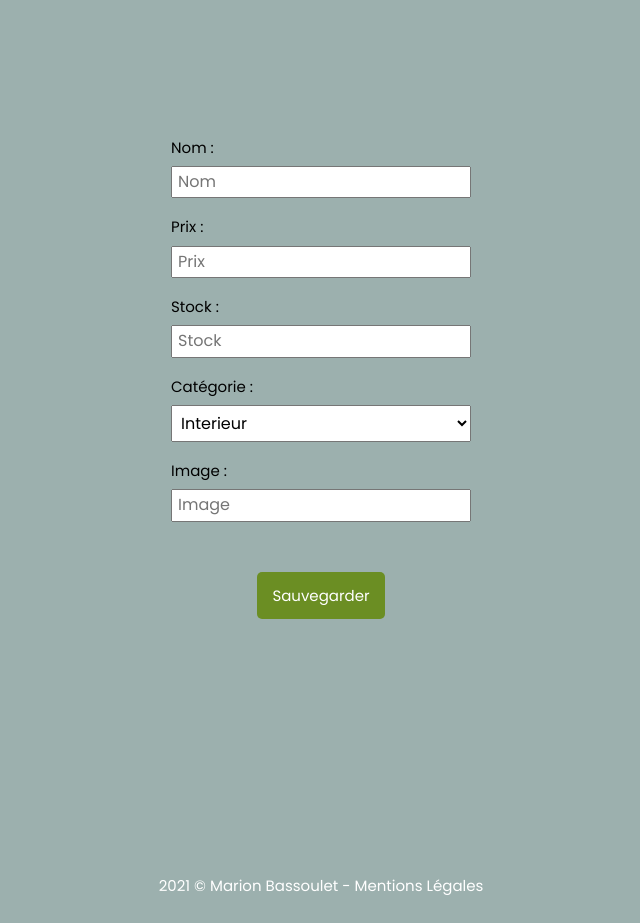
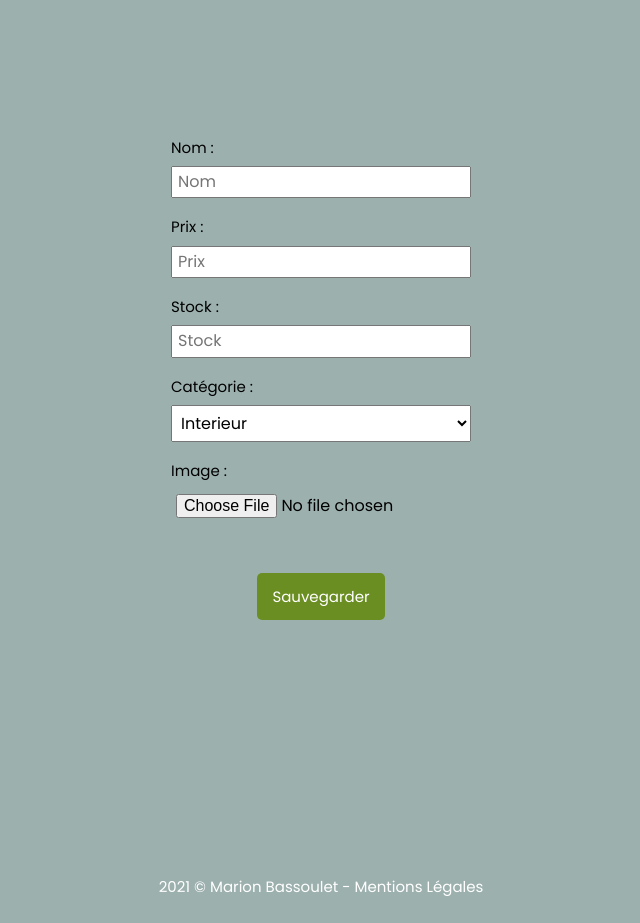
Before and after one commit to vibewyne/crud_app_cuttings, a Node server app: page /add_plant in a window 1280 px wide. Shown: the part 237-1160 px from the top of the page, without its empty margins (319-959 px from the left). Before the commit the page ends 1132 px from the top, so only its background shows below. Run offline with Node 20, Linux system fonts and the light colour scheme; some libraries are stand-ins or nearby versions.

Commit message:
Update _form.ejs

```diff
--- a/views/include/_form.ejs
+++ b/views/include/_form.ejs
@@ -30,7 +30,7 @@
                     </div>
                     <div class="form-group">
                         <label for="image">Image :</label>
-                        <input type="text" name="image" value="" placeholder="Image">
+                        <input type="file" name="image" value="" placeholder="Image">
                     </div>
                     <div class="formgroup">
                         <button type="submit" class="update buttonlink addcss">Sauvegarder</button>
```
